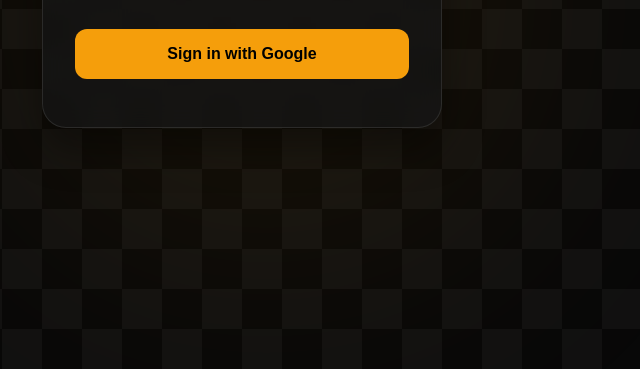
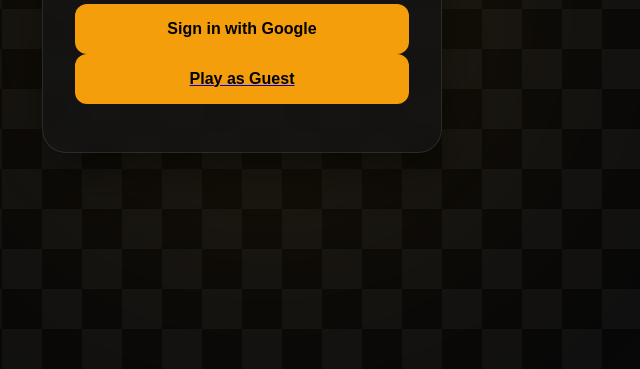
Before and after one commit to primestack-developers3/online-chess-course, a website: page index.html in a window 1280 px wide. Shown: the part 431-800 px from the top of the page, without its empty margins (398-1038 px from the left). Drawn offline with Linux system fonts and the light colour scheme; no server answers.

Commit message:
jfchgvmgj hvhvg

```diff
--- a/index.html
+++ b/index.html
@@ -160,6 +160,10 @@
       <div class="spinner"></div>
       <span class="btn-text">Sign in with Google</span>
     </button>
+        <a href="home.html"><button>
+      <div class="spinner"></div>
+      <span class="btn-text">Play as Guest</span>
+    </button></a>
   </div>
 
   <script type="module">
```
